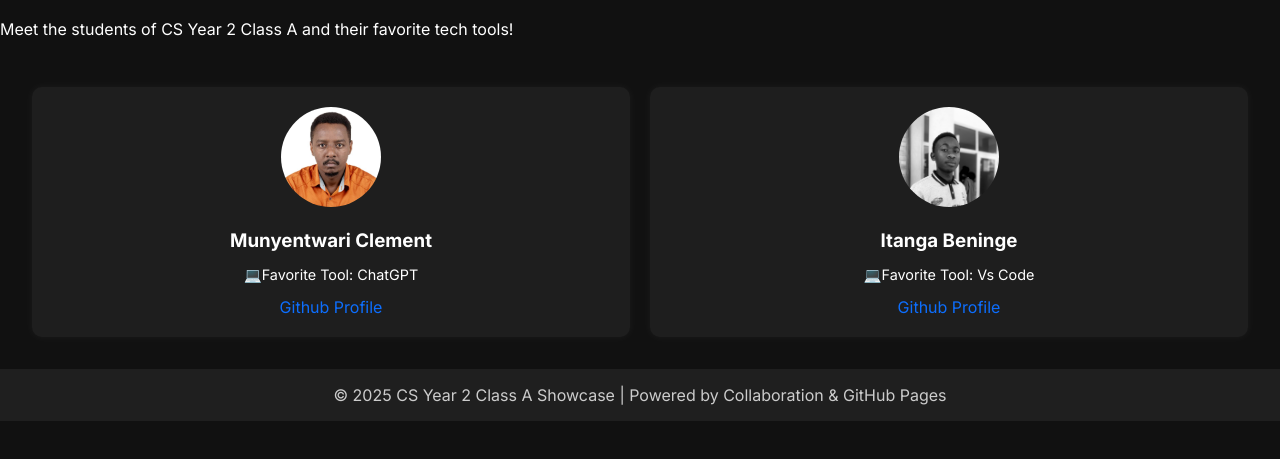
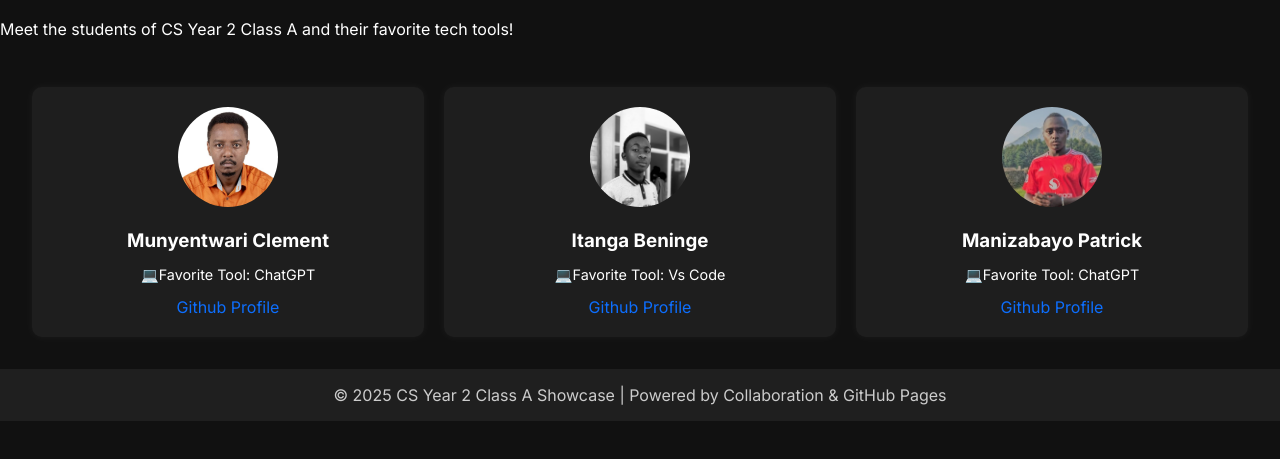
Before and after one commit to Clement007/ssrs_A, a plain HTML site: page index.html in a window 1280 px wide. Shown: the part 63-522 px from the top of the page. Drawn offline with Linux system fonts and the light colour scheme.

Commit message:
Adding profile by manizabayo patrick

```diff
--- a/index.html
+++ b/index.html
@@ -89,6 +89,12 @@
 		<!--Student 03 Card -->
 		<!--Student 04 Card -->
 		<!--Student 05 Card -->
+		<div class="card">
+			<img src="images/patrick.jpg" alt="Manizabayo Patrick">
+			<h3>Manizabayo Patrick</h3>
+			<p>💻Favorite Tool: ChatGPT</p>
+			<a href="https://github.com/pazzpat" target="_blank">Github Profile</a>
+		</div>
 		<!--Student 06 Card -->
 		<!--Student 07 Card -->
 		<!--Student 08 Card -->
```
Also changed, not shown: images/patrick.jpg (added).
